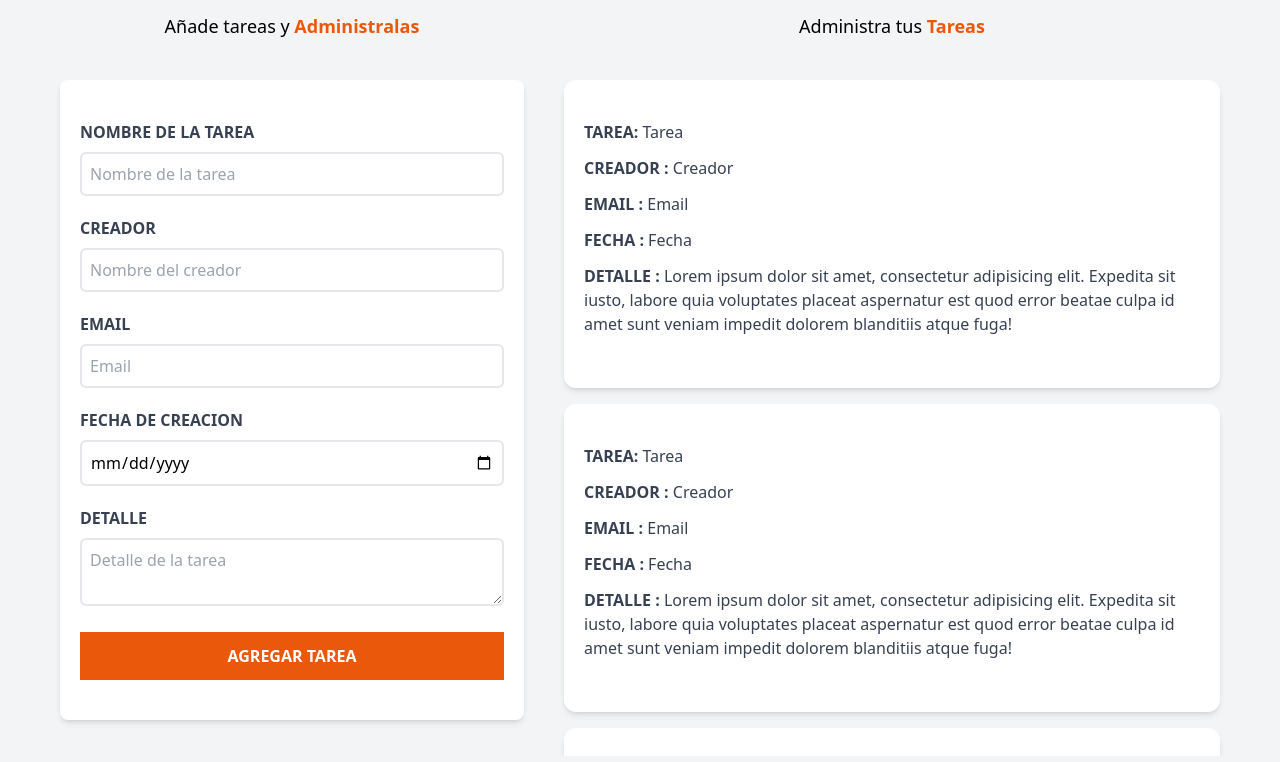
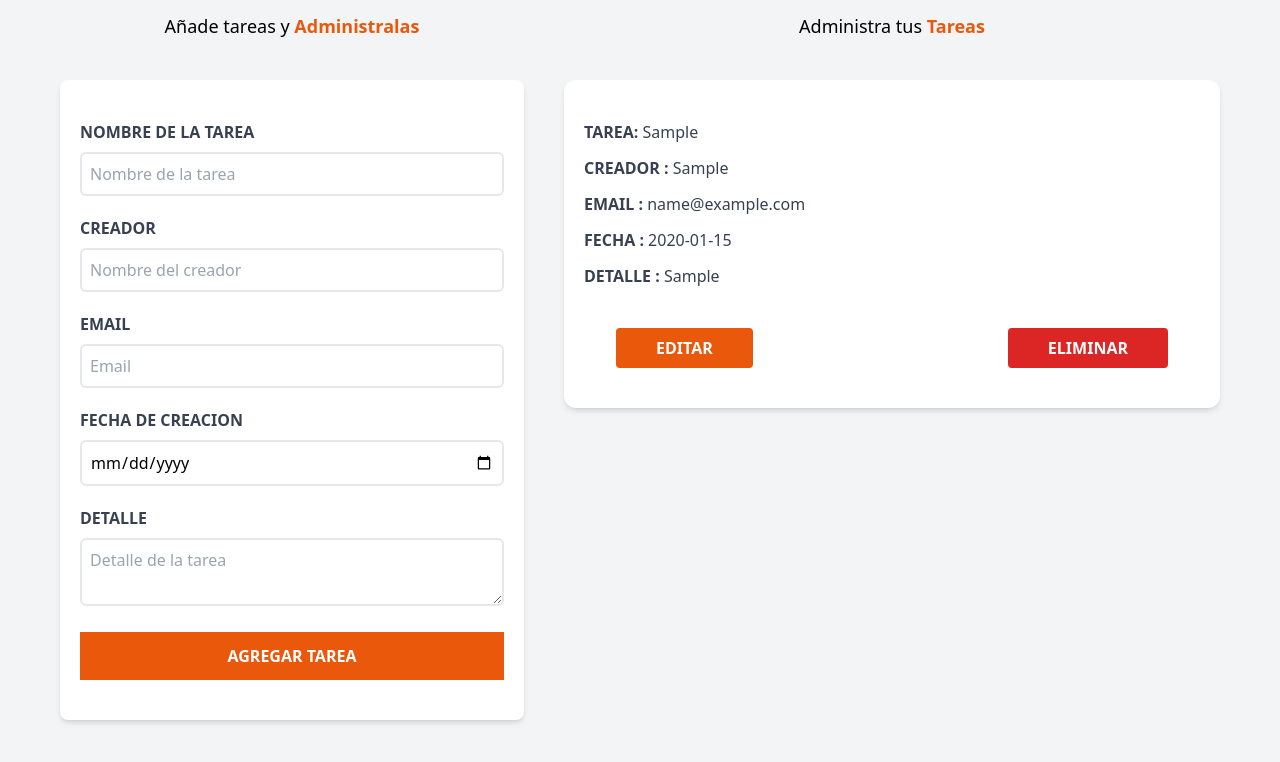
Before and after one commit to Andre2255/EasyTask, a React (Vite) app: page / in a window 1280 px wide. Both pictures are taken after typing "Sample", "Sample", "name@example.com", "2020-01-15", "Sample" into the empty fields and a click on the input "Agregar Tarea". Shown: the part 260-1022 px from the top of the page. Built offline with nearby package versions, Linux system fonts and the light colour scheme.

Commit message:
the last part of the project is finished, it is ready

```diff
--- a/src/App.jsx
+++ b/src/App.jsx
@@ -1,4 +1,4 @@
-import { useState } from "react"
+import { useState, useEffect } from "react"
 import Header from "./components/Header"
 import Fomulario from "./components/Formulario"
 import TaskList from "./components/TaskList"
@@ -7,13 +7,36 @@ import TaskList from "./components/TaskList"
 function App() {
 
   const [tareas, setTareas] = useState([])
+  const [tarea, setTarea] = useState({})
+  const [datosCargados, setDatosCargados] = useState(false);
+
+  useEffect(() =>{
+    const obtenerLS = ()=>{
+      const tareasLS = JSON.parse(localStorage.getItem('tareas')) ?? [];
+      setTareas(tareasLS)
+      setDatosCargados(true);
+    }
+    obtenerLS()
+  }, []);
+
+  useEffect(() =>{
+    if (datosCargados) {
+    localStorage.setItem('tareas', JSON.stringify(tareas));
+    }
+  }, [tareas]);
+
+  const eliminarTarea = (id)=>{
+    const tareasActualizadas = tareas.filter(tarea => tarea.id !== id)
+    console.log(tareasActualizadas)
+    setTareas(tareasActualizadas)
+  }
 
   return (
     <div className=" container mx-auto mt-20">
       <Header />
       <div className=" mt-12 md:flex p-10">
-        <Fomulario tareas={tareas} setTareas={setTareas} />
-        <TaskList />
+        <Fomulario tareas={tareas} setTareas={setTareas} tarea={tarea} setTarea={setTarea} />
+        <TaskList tareas={tareas} setTarea={setTarea} eliminarTarea={eliminarTarea}/>
       </div>
 
     </div>
--- a/src/components/Formulario.jsx
+++ b/src/components/Formulario.jsx
@@ -1,7 +1,7 @@
 import { useState, useEffect } from 'react'
 import Error from './Error'
 
-const Formulario = ({tareas, setTareas}) => {
+const Formulario = ({ tareas, setTareas, tarea, setTarea }) => {
   const [nombre, setNombre] = useState("")
   const [creador, setCreador] = useState("")
   const [email, setEmail] = useState("")
@@ -9,12 +9,28 @@ const Formulario = ({tareas, setTareas}) => {
   const [detalle, setDetalle] = useState("")
 
   const [error, setError] = useState(false)
+
+  useEffect(() => {
+    if (Object.keys(tarea).length > 0) {
+      setNombre(tarea.nombre)
+      setCreador(tarea.creador)
+      setEmail(tarea.email)
+      setFecha(tarea.fecha)
+      setDetalle(tarea.detalle)
+    }
+  }, [tarea])
+
+  const generarId = () => {
+    const random = Math.random().toString(36).substring(2)
+    const fecha = Date.now().toString(36)
+    return random + fecha
+  }
+
   const handleSubmit = (e) => {
     e.preventDefault()
 
     //validando si hay campos vacios en el formulario
-    if ([nombre, creador, email, fecha, detalle].includes(''))
-    {
+    if ([nombre, creador, email, fecha, detalle].includes('')) {
       setError(true)
       return
     }
@@ -24,8 +40,19 @@ const Formulario = ({tareas, setTareas}) => {
     const objectTarea = {
       nombre, creador, email, fecha, detalle
     }
-    //add the object
-    setTareas([...tareas, objectTarea])
+
+    if (tarea.id) {
+      //edit task
+      objectTarea.id = tarea.id
+      const tareaActualizada = tareas.map(tareaState => tareaState.id === tarea.id ? objectTarea : tareaState)
+      setTareas(tareaActualizada);
+      setTarea({})
+    } else {
+      //add the object
+      objectTarea.id = generarId()
+      setTareas([...tareas, objectTarea])
+    }
+
 
     //reset all values from form
     setNombre('')
@@ -70,7 +97,7 @@ const Formulario = ({tareas, setTareas}) => {
           <textarea className=' border-2 w-full p-2 mt-2 placeholder-gray-400 rounded-md' id='Detalle' type="Text" placeholder='Detalle de la tarea' onChange={(e) => setDetalle(e.target.value)} value={detalle} />
         </div>
 
-        <input type="submit" className=' bg-orange-600 w-full p-3 text-white uppercase font-bold hover:bg-orange-700 transition-all' value={"Agregar Tarea"} />
+        <input type="submit" className=' bg-orange-600 w-full p-3 text-white uppercase font-bold hover:bg-orange-700 transition-all' value={tarea.id ? "Editar Tarea" : "Agregar Tarea"} />
       </form>
     </div>
   )
--- a/src/components/Task.jsx
+++ b/src/components/Task.jsx
@@ -1,23 +1,37 @@
 
-const Task = () => {
+const Task = ({tarea, setTarea, eliminarTarea}) => {
+   const {nombre, creador, email, fecha, detalle, id} = tarea
+
+   const handleEliminar = ()=>{
+    const respuesta = confirm("¿Desea eliminar esta tareas?")
+    if(respuesta){
+        eliminarTarea(id)
+    }
+
+   }
     return (
         <div className='mx-5 my-4 bg-white shadow-md px-5 py-10 rounded-xl'>
 
             <p className=' font-bold mb-3 text-gray-700 uppercase'>
-                Tarea: <span className=' font-normal normal-case'>Tarea</span>
+                Tarea: <span className=' font-normal normal-case'>{nombre}</span>
             </p>
             <p className=' font-bold mb-3 text-gray-700 uppercase'>
-                Creador : <span className=' font-normal normal-case'>Creador</span>
+                Creador : <span className=' font-normal normal-case'>{creador}</span>
             </p>
             <p className=' font-bold mb-3 text-gray-700 uppercase'>
-                Email : <span className=' font-normal normal-case'>Email</span>
+                Email : <span className=' font-normal normal-case'>{email}</span>
             </p>
             <p className=' font-bold mb-3 text-gray-700 uppercase'>
-                Fecha : <span className=' font-normal normal-case'>Fecha</span>
+                Fecha : <span className=' font-normal normal-case'>{fecha}</span>
             </p>
             <p className=' font-bold mb-3 text-gray-700 uppercase'>
-                Detalle : <span className=' font-normal normal-case'>Lorem ipsum dolor sit amet, consectetur adipisicing elit. Expedita sit iusto, labore quia voluptates placeat aspernatur est quod error beatae culpa id amet sunt veniam impedit dolorem blanditiis atque fuga!</span>
+                Detalle : <span className=' font-normal normal-case'>{detalle}</span>
             </p>
+
+            <div className=" flex justify-between mt-10 px-8">
+                <button className=" py-2 px-10 bg-orange-600 text-white hover:bg-orange-700 font-bold uppercase rounded" onClick={() => setTarea(tarea)} type="button" >Editar</button>
+                <button className=" py-2 px-10 bg-red-600 text-white hover:bg-red-700 font-bold uppercase rounded" onClick={handleEliminar} type="button">Eliminar</button>
+            </div>
         </div>
     )
 }
--- a/src/components/TaskList.jsx
+++ b/src/components/TaskList.jsx
@@ -1,16 +1,29 @@
+
 import Task from "./Task"
 
-const TaskList = () => {
+const TaskList = ({ tareas, setTarea, eliminarTarea }) => {
+
+
   return (
     <div className=' md:w-1/2 lg:w-3/5 md:h-screen overflow-y-scroll'>
-      <h2 className=' font-black text-3xl text-center'>Lista de Tareas</h2>
-      <p className=' text-lg mt-5 text-center mb-10'>Administra tus<span className=' text-orange-600 font-bold'> Tareas</span></p>
+      {tareas && tareas.length ? (
+        <>
+          <h2 className=' font-black text-3xl text-center'>Lista de Tareas</h2>
+          <p className=' text-lg mt-5 text-center mb-10'>Administra tus<span className=' text-orange-600 font-bold'> Tareas</span></p>
 
-      <Task />
-      <Task /><Task />
-      <Task />
-      <Task />
-      <Task />
+          {tareas.map((tarea) => [
+            <Task key={tarea.id} tarea={tarea} setTarea={setTarea} eliminarTarea={eliminarTarea}/>
+          ])}
+        </>
+      ) : (
+        <>
+         <h2 className=' font-black text-3xl text-center'>No hay tareas</h2>
+          <p className=' text-lg mt-5 text-center mb-10'>Empieza a agregar tareas ahora<span className=' text-orange-600 font-bold'> y apareceran aqui</span></p>
+
+        </>
+      )}
+
+
 
     </div>
   )
--- a/tailwind.config.js
+++ b/tailwind.config.js
@@ -1,6 +1,6 @@
 /** @type {import('tailwindcss').Config} */
 export default {
-  content: ["./index.html", "./src/**/*.jsx"],
+  content: ["index.html", "./src/**/*.jsx"],
   theme: {
     extend: {},
   },
```
